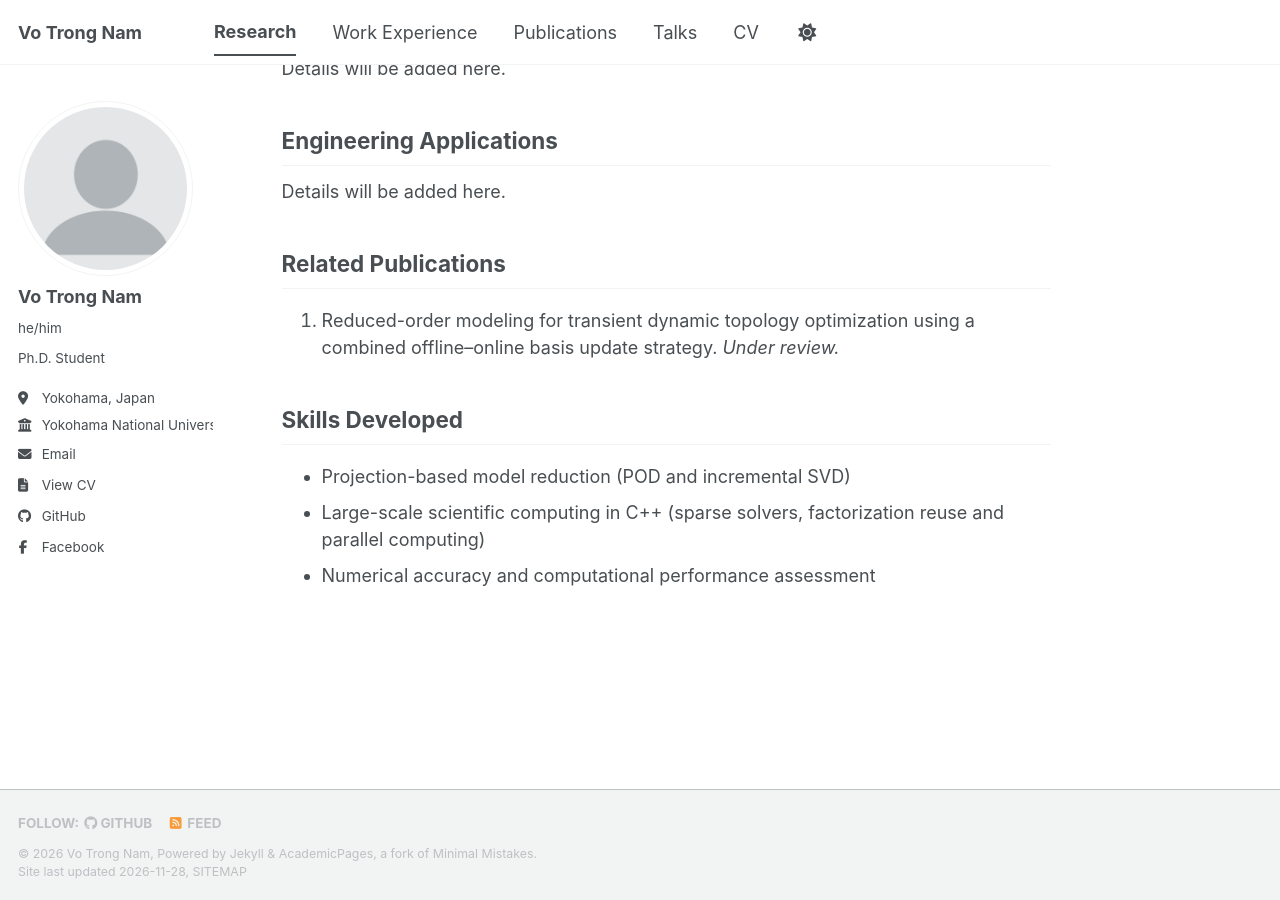
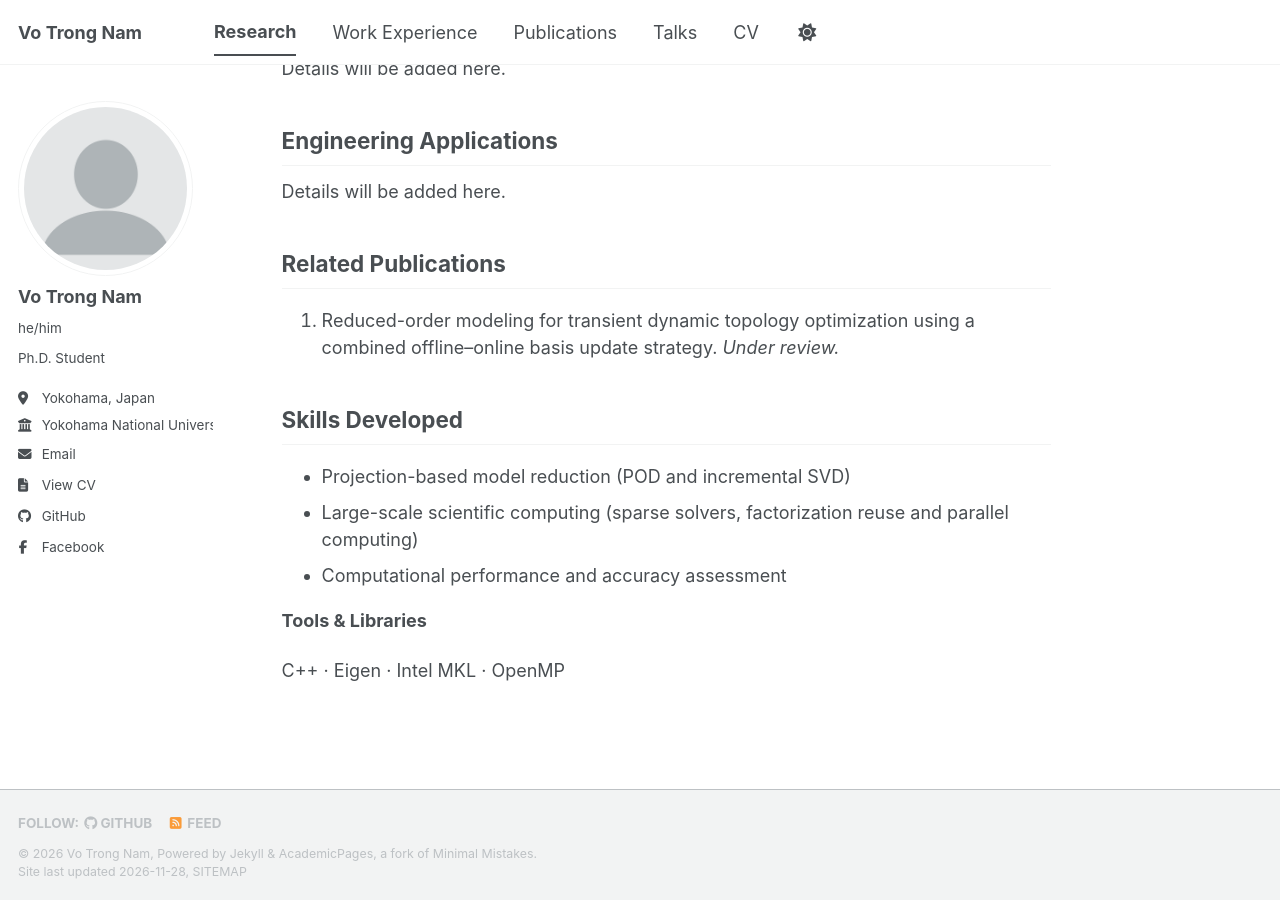
Before and after one commit to NamVo11/namvo11.github.io, a Jekyll site: the page built from _pages/research/rom-to/transient-dynamics.md, in a window 1280 px wide and 900 px high, scrolled down 960 px. Built offline with Jekyll 4.4.1, drawn with Linux system fonts in a browser that asks for light colours; a script bundle is joined from its source files by our own code; a style sheet for code colours, icons or effects is not loaded.

Commit message:
Separate technical skills from tools and software

```diff
--- a/_layouts/research-detail.html
+++ b/_layouts/research-detail.html
@@ -30,3 +30,11 @@ layout: single
   {% endfor %}
 </ul>
 {% endif %}
+
+{% if page.research_tools and page.research_tools.size > 0 %}
+<p><strong>Tools &amp; Libraries</strong></p>
+<p>{{ page.research_tools | join: " · " | escape }}</p>
+{% elsif page.research_tools_pending %}
+<p><strong>Tools &amp; Libraries</strong></p>
+<p>Details will be added here.</p>
+{% endif %}
--- a/_pages/research/rom-to/transient-dynamics.md
+++ b/_pages/research/rom-to/transient-dynamics.md
@@ -13,8 +13,13 @@ research_references:
   - rom-transient
 research_skills:
   - "Projection-based model reduction (POD and incremental SVD)"
-  - "Large-scale scientific computing in C++ (sparse solvers, factorization reuse and parallel computing)"
-  - "Numerical accuracy and computational performance assessment"
+  - "Large-scale scientific computing (sparse solvers, factorization reuse and parallel computing)"
+  - "Computational performance and accuracy assessment"
+research_tools:
+  - "C++"
+  - "Eigen"
+  - "Intel MKL"
+  - "OpenMP"
 ---
 
 ## Overview
```
Also changed, not shown: _pages/research/machine-learning.md (+2 -1 lines), _pages/research/multimaterial-to.md (+5 -2 lines), _pages/research/rom-to/geometrically-nonlinear.md (+5 -0 lines), _pages/work-experience.md (+3 -1 lines).
